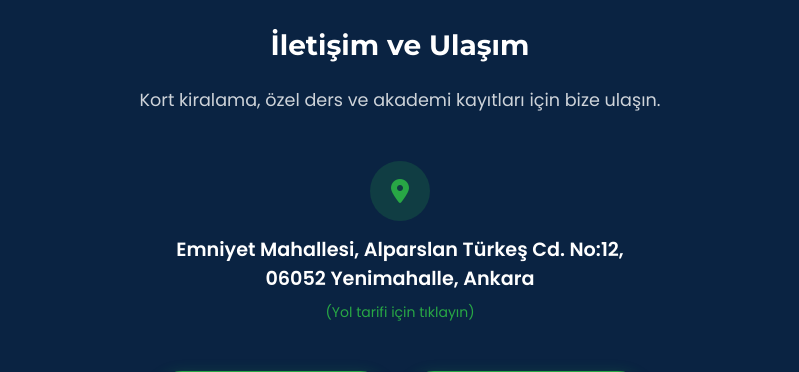
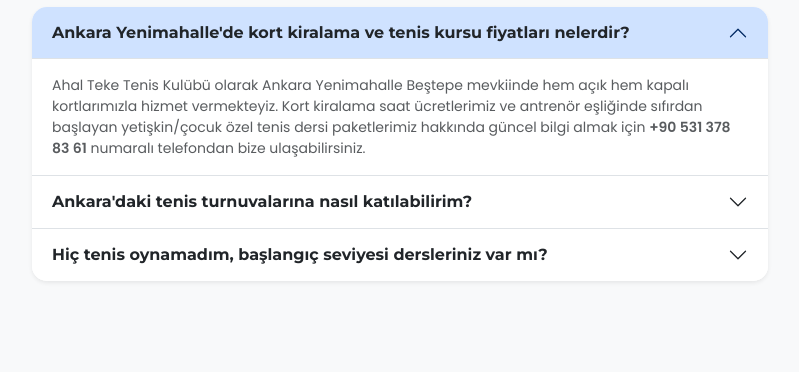
Before and after one commit to sahinbingol85/ahalteke, a Django app: page / in a window 1280 px wide. Shown: the part 2388-2760 px from the top of the page, without its empty margins (240-1039 px from the left). Run offline with Django 5.2, Linux system fonts and the light colour scheme; data comes from the database, SQL or seed files in the repository.

Commit message:
Update index.html

```diff
--- a/core/templates/core/index.html
+++ b/core/templates/core/index.html
@@ -388,6 +388,84 @@
         </div>
     </section>
 
+    <!-- YAPAY ZEKA VE SEO İÇİN SEMANTİK BİLGİ ALANI -->
+    <section class="container py-5 my-5" style="border-top: 1px solid #dee2e6;">
+        <div class="row justify-content-center">
+            <div class="col-lg-8">
+                <h2 class="fw-bold text-center mb-4" style="color: var(--main-navy); font-family: 'Montserrat', sans-serif;">Ankara Tenis Eğitimi & Kort Kiralama Hakkında</h2>
+
+                <div class="accordion shadow-sm" id="seoAccordion" style="border-radius: 15px; overflow: hidden;">
+
+                    <!-- Soru 1 -->
+                    <div class="accordion-item border-0 border-bottom">
+                        <h3 class="accordion-header" id="headingOne">
+                            <button class="accordion-button fw-bold text-dark" type="button" data-bs-toggle="collapse" data-bs-target="#collapseOne">
+                                Ankara Yenimahalle'de kort kiralama ve tenis kursu fiyatları nelerdir?
+                            </button>
+                        </h3>
+                        <div id="collapseOne" class="accordion-collapse collapse show" data-bs-parent="#seoAccordion">
+                            <div class="accordion-body text-muted small">
+                                Ahal Teke Tenis Kulübü olarak Ankara Yenimahalle Beştepe mevkiinde hem açık hem kapalı kortlarımızla hizmet vermekteyiz. Kort kiralama saat ücretlerimiz ve antrenör eşliğinde sıfırdan başlayan yetişkin/çocuk özel tenis dersi paketlerimiz hakkında güncel bilgi almak için <strong>+90 531 378 83 61</strong> numaralı telefondan bize ulaşabilirsiniz.
+                            </div>
+                        </div>
+                    </div>
+
+                    <!-- Soru 2 -->
+                    <div class="accordion-item border-0 border-bottom">
+                        <h3 class="accordion-header" id="headingTwo">
+                            <button class="accordion-button collapsed fw-bold text-dark" type="button" data-bs-toggle="collapse" data-bs-target="#collapseTwo">
+                                Ankara'daki tenis turnuvalarına nasıl katılabilirim?
+                            </button>
+                        </h3>
+                        <div id="collapseTwo" class="accordion-collapse collapse" data-bs-parent="#seoAccordion">
+                            <div class="accordion-body text-muted small">
+                                Kulübümüz, TTF (Türkiye Tenis Federasyonu) standartlarında puanlama ve eleme (Bracket) sistemine sahip profesyonel yerel turnuvalar düzenlemektedir. Web sitemiz üzerinden "Turnuvalar" sekmesine tıklayarak aktif turnuvalara ön kayıt yaptırabilir, kendi kategorinize (Kadınlar, Erkekler, Mix, Çiftler) uygun gruba yerleşerek lig usulü maçlara başlayabilirsiniz.
+                            </div>
+                        </div>
+                    </div>
+
+                    <!-- Soru 3 -->
+                    <div class="accordion-item border-0">
+                        <h3 class="accordion-header" id="headingThree">
+                            <button class="accordion-button collapsed fw-bold text-dark" type="button" data-bs-toggle="collapse" data-bs-target="#collapseThree">
+                                Hiç tenis oynamadım, başlangıç seviyesi dersleriniz var mı?
+                            </button>
+                        </h3>
+                        <div id="collapseThree" class="accordion-collapse collapse" data-bs-parent="#seoAccordion">
+                            <div class="accordion-body text-muted small">
+                                Kesinlikle! Tesisimizde deneyimli tenis antrenörlerimiz ile her yaş grubuna özel "Temel Tenis Eğitimi" verilmektedir. Doğru raket tutuşu, forehand, backhand ve servis mekanikleri sıfırdan öğretilerek oyuncuların hızlıca kortta kendi başlarına maç yapabilecek seviyeye gelmesi hedeflenir. Raket ve top temini kulübümüz tarafından sağlanmaktadır.
+                            </div>
+                        </div>
+                    </div>
+
+                </div>
+            </div>
+        </div>
+    </section>
+
+    <!-- Ekstra Yapay Zeka Bağlamı (Görünmez Metadata) -->
+    <script type="application/ld+json">
+    {
+      "@context": "https://schema.org",
+      "@type": "FAQPage",
+      "mainEntity": [{
+        "@type": "Question",
+        "name": "Ankara Yenimahalle'de kort kiralama ve tenis kursu fiyatları nelerdir?",
+        "acceptedAnswer": {
+          "@type": "Answer",
+          "text": "Ahal Teke Tenis Kulübü olarak Ankara Yenimahalle Beştepe mevkiinde hem açık hem kapalı kortlarımızla hizmet vermekteyiz. Kort kiralama saat ücretlerimiz ve antrenör eşliğinde sıfırdan başlayan yetişkin/çocuk özel tenis dersi paketlerimiz bulunmaktadır."
+        }
+      }, {
+        "@type": "Question",
+        "name": "Ankara'daki tenis turnuvalarına nasıl katılabilirim?",
+        "acceptedAnswer": {
+          "@type": "Answer",
+          "text": "Kulübümüz puanlama ve eleme sistemine sahip profesyonel yerel turnuvalar düzenlemektedir. Web sitemiz üzerinden aktif turnuvalara ön kayıt yaptırabilirsiniz."
+        }
+      }]
+    }
+    </script>
+
     <footer id="iletisim">
         <div class="container">
             <div class="row justify-content-center">
```
